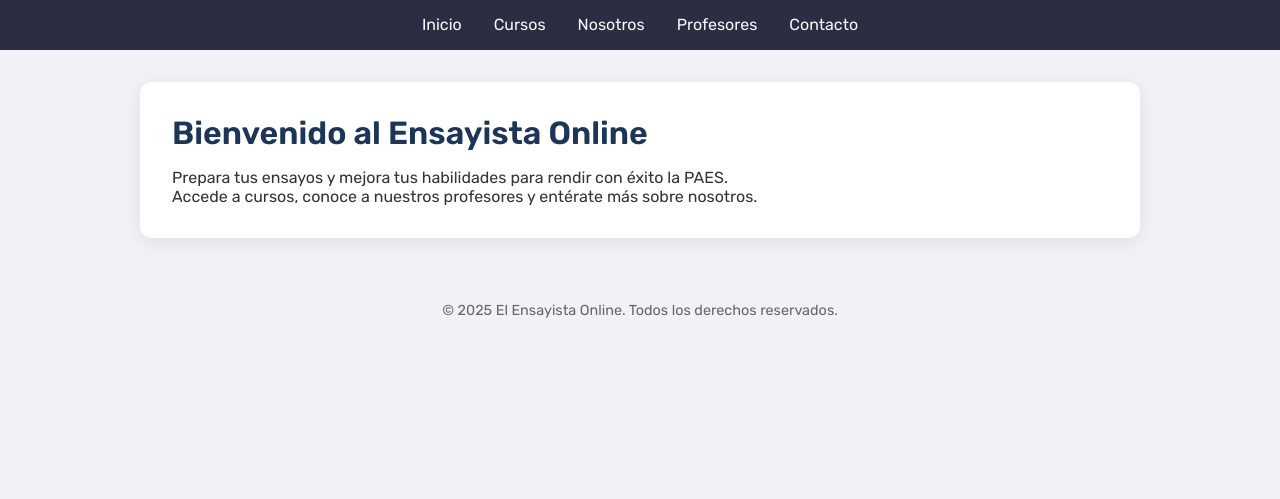
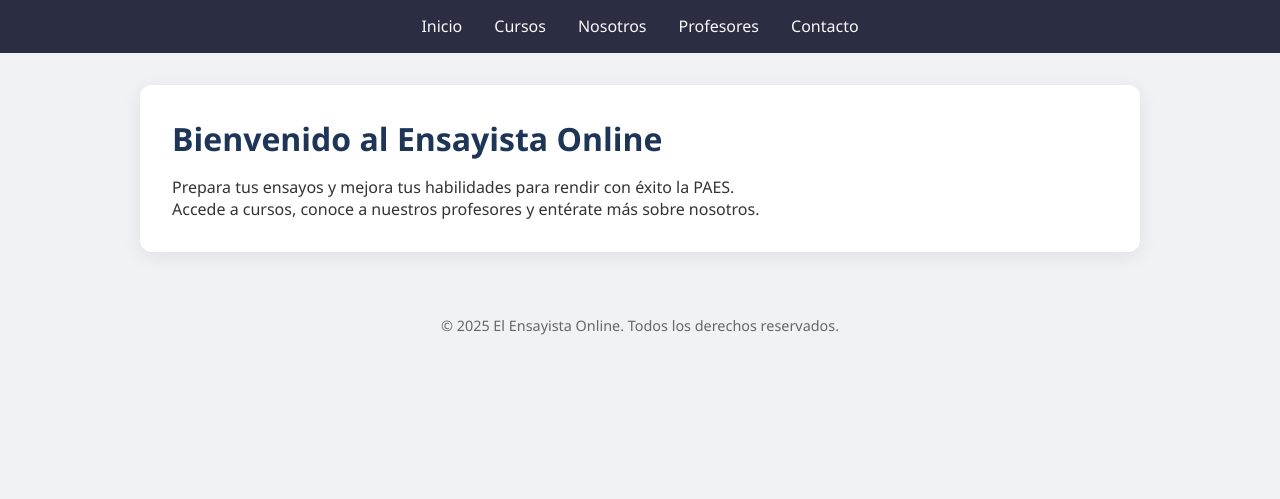
Before and after one commit to agusserranom/ElEnsayistaOnline, a Flask app: page / in a window 1280 px wide. Shown: the part 301-800 px from the top of the page. Run offline with Flask 2, Linux system fonts and the light colour scheme.

Commit message:
Update style.css

```diff
--- a/static/style.css
+++ b/static/style.css
@@ -7,9 +7,13 @@
 }
 
 body {
-    font-family: 'Rubik', sans-serif;
+    font-family: 'Segoe UI', sans-serif;
     background: #f0f2f5;
     color: #333;
+}
+
+h1, h2, h3 {
+    color: #004085;
 }
 
 .hero {
```
